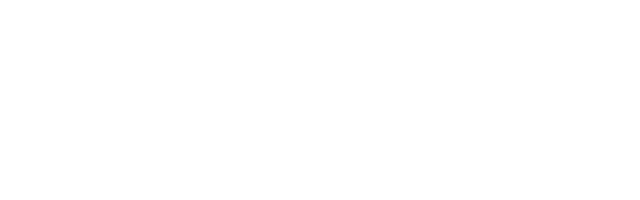
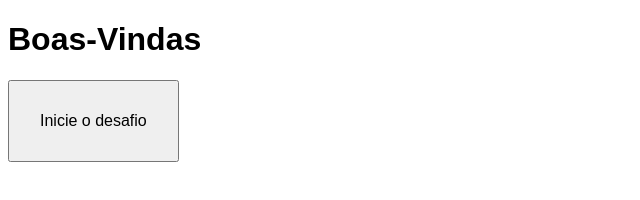
Before and after one commit to Wellyson-Alcantara/javascript, a plain HTML site: page desafios/d002/index.html in a window 1280 px wide. Shown: the whole page, without its empty margins (0-640 px from the left). Drawn offline with Linux system fonts and the light colour scheme.

Commit message:
criei o desafio 002

```diff
--- a/desafios/d002/index.html
+++ b/desafios/d002/index.html
@@ -3,9 +3,27 @@
 <head>
     <meta charset="UTF-8">
     <meta name="viewport" content="width=device-width, initial-scale=1.0">
-    <title>Boas-Vindas</title>
+    <title>Desafio Boas-Vindas</title>
+    <style>
+        body {
+            font: 12pt Arial;
+        }
+
+        button {
+            font-size: 12pt;
+            padding: 30px;
+        }
+    </style>
 </head>
 <body>
-
+    <h1>Boas-Vindas</h1>
+    <button id="but" onclick="bemVindo()">Inicie o desafio</button>
+    <script>
+        function bemVindo() {
+            var nome = window.prompt('Qual é o seu nome?')
+            var idade = window.prompt(`Olá, ${nome}. Quantos anos você tem?`)
+            window.alert(`Acabei de conhecer ${nome}, que tem ${idade} anos de idade!`)
+        }
+    </script>
 </body>
 </html>
```
